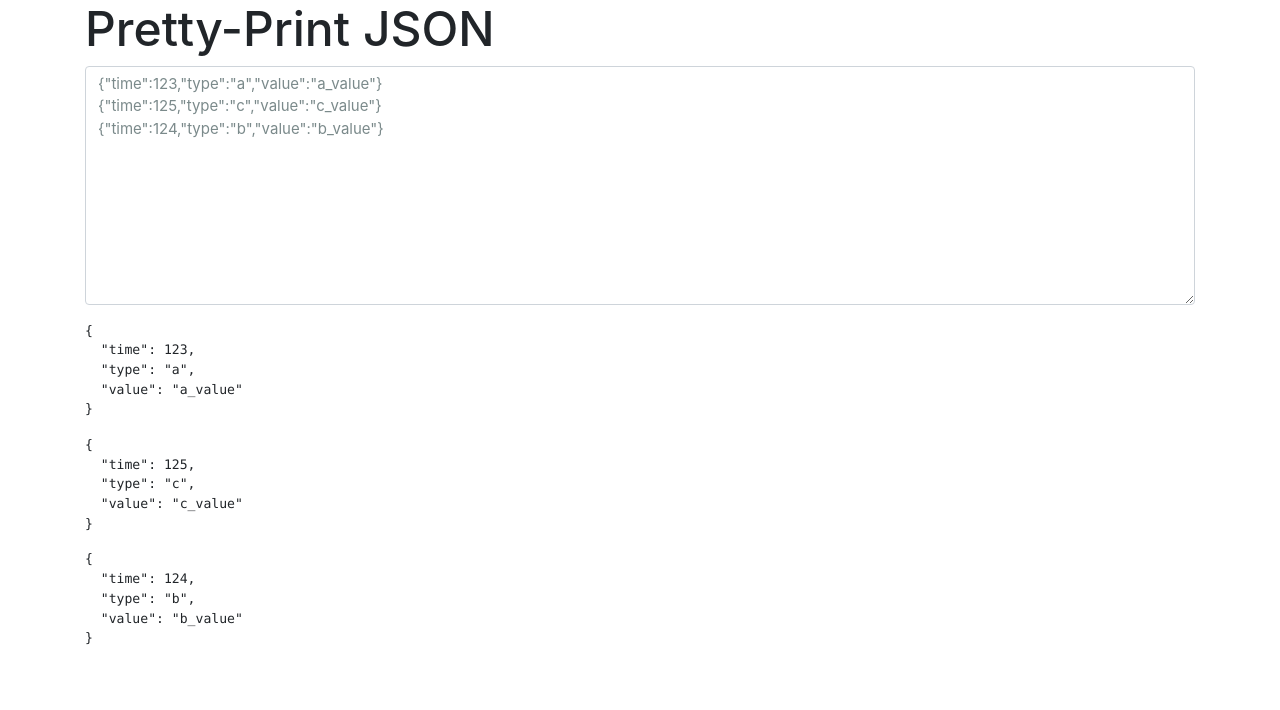
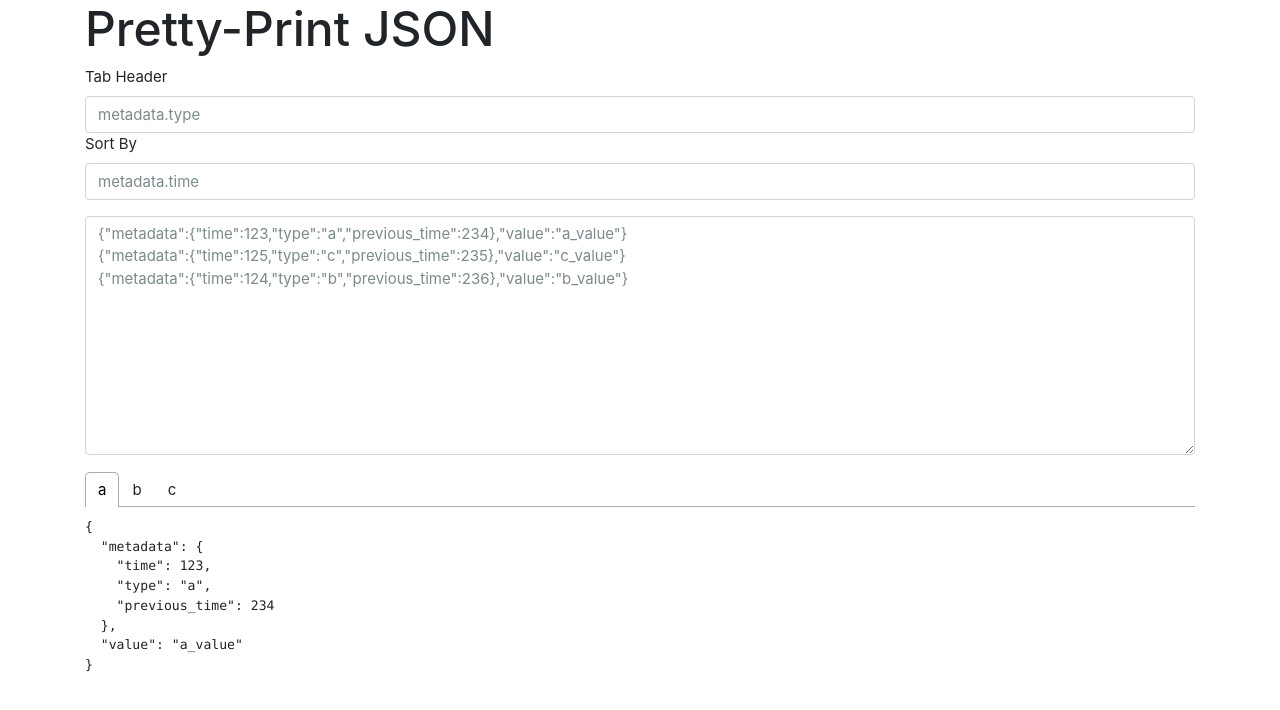
Before and after one commit to neverendingqs/pprint-ndjson-ui, a React (Create React App) app: page / in a window 1280 px wide. Shown: the top 710 px of the page. Built offline with nearby package versions, Linux system fonts and the light colour scheme.

Commit message:
app - tab support.

```diff
--- a/package.json
+++ b/package.json
@@ -4,10 +4,12 @@
   "private": true,
   "dependencies": {
     "bootstrap": "^4.3.1",
+    "lodash.get": "^4.4.2",
     "react": "^16.8.6",
     "react-bootstrap": "^1.0.0-beta.8",
     "react-dom": "^16.8.6",
-    "react-scripts": "2.1.8"
+    "react-scripts": "2.1.8",
+    "react-tabs": "^3.0.0"
   },
   "scripts": {
     "start": "react-scripts start",
--- a/src/App.js
+++ b/src/App.js
@@ -1,38 +1,105 @@
+import get from 'lodash.get';
 import Form from 'react-bootstrap/Form';
 import React, { Component } from 'react';
+import { Tab, Tabs, TabList, TabPanel } from 'react-tabs';
 import './App.css';
+import "react-tabs/style/react-tabs.css";
 
-const defaultOutput = [
-  {time: 123, type: 'a', value: 'a_value'},
-  {time: 125, type: 'c', value: 'c_value'},
-  {time: 124, type: 'b', value: 'b_value'}
-];
+const defaultInput = [
+  { metadata: { time: 123, type: 'a', previous_time: 234 }, value: 'a_value' },
+  { metadata: { time: 125, type: 'c', previous_time: 235 }, value: 'c_value' },
+  { metadata: { time: 124, type: 'b', previous_time: 236 }, value: 'b_value' }
+].map(JSON.stringify).join('\n');
+
+function tryParse(s) {
+  try {
+    return JSON.parse(s);
+  } catch {
+    return {};
+  }
+}
 
 class App extends Component {
   constructor() {
     super();
 
+    const header = 'metadata.type';
+    const sort = 'metadata.time';
+
+    const output = this.generateOutput(defaultInput, sort);
+
     this.state = {
-      input: defaultOutput.map(JSON.stringify).join('\n'),
-      output: defaultOutput
+      header,
+      input: defaultInput,
+      output,
+      sort,
+      tabs: this.generateTabs(output, header)
+    };
+  }
+
+  generateOutput(input, sort) {
+    return input
+      .split('\n')
+      .map(tryParse)
+      .sort((a, b) => get(a, sort, '') - get(b, sort, ''));
+  }
+
+  generateTabheader(o, header) {
+    const tabHeader = get(o, header, 'undefined');
+    const tabHeaderType = typeof tabHeader;
+    if (tabHeaderType === 'string') {
+      return tabHeader
+    } else {
+      return tabHeaderType;
     }
   }
 
-  tryParse(s) {
-    try {
-      return JSON.parse(s);
-    } catch {
-      return {};
-    }
+  generateTabs(output, header) {
+    return <Tabs>
+      <TabList>
+        {output.map((o, i) =>
+          <Tab key={i}>{this.generateTabheader(o, header)}</Tab>)
+        }
+      </TabList>
+      {output.map((o, i) =>
+        <TabPanel key={i}>
+          <pre key={i}>{JSON.stringify(o, null, 2)}</pre>
+        </TabPanel>
+      )}
+    </Tabs>;
   }
 
-  parseInput(e) {
+  onHeaderChange(e) {
     e.preventDefault();
+    const header = e.target.value;
+    const output = this.generateOutput(this.state.input);
+    this.setState({
+      header,
+      output,
+      tabs: this.generateTabs(output, header)
+    });
+  }
 
+  onSortChange(e) {
+    e.preventDefault();
+    const sort = e.target.value;
+    const output = this.generateOutput(this.state.input, sort);
     this.setState({
-      input: e.target.value,
-      output: e.target.value.split('\n').map(this.tryParse)
-    })
+      output,
+      sort,
+      tabs: this.generateTabs(output, this.state.header)
+    });
+  }
+
+  onInputChange(e) {
+    e.preventDefault();
+    const input = e.target.value;
+    const output = this.generateOutput(input);
+    this.setState({
+      input,
+      output,
+      tabs: this.generateTabs(output, this.state.header)
+    });
   }
 
   render() {
@@ -40,18 +107,31 @@ class App extends Component {
       <div className="App">
         <h1>Pretty-Print JSON</h1>
         <Form>
-          <Form.Group controlId="inputControl">
+          <Form.Group controlId="metadataGroup">
+            <Form.Label>Tab Header</Form.Label>
+            <Form.Control
+              type="input"
+              defaultValue={this.state.header}
+              onChange={e => this.onHeaderChange(e)}
+            />
+
+            <Form.Label>Sort By</Form.Label>
+            <Form.Control
+              type="input"
+              defaultValue={this.state.sort}
+              onChange={e => this.onSortChange(e)}
+            />
+          </Form.Group>
+          <Form.Group controlId="jsonInputGroup">
             <Form.Control
               as="textarea"
               rows="10"
               defaultValue={this.state.input}
-              onChange={e => this.parseInput(e)}
+              onChange={e => this.onInputChange(e)}
             />
           </Form.Group>
         </Form>
-        {this.state.output.map((o, i) =>
-          <pre key={i}>{JSON.stringify(o, null, 2)}</pre>)
-        }
+        {this.state.tabs}
       </div>
     );
   }
```
Also changed, not shown: 1 other file (tests, documents, lock files or other folders).
